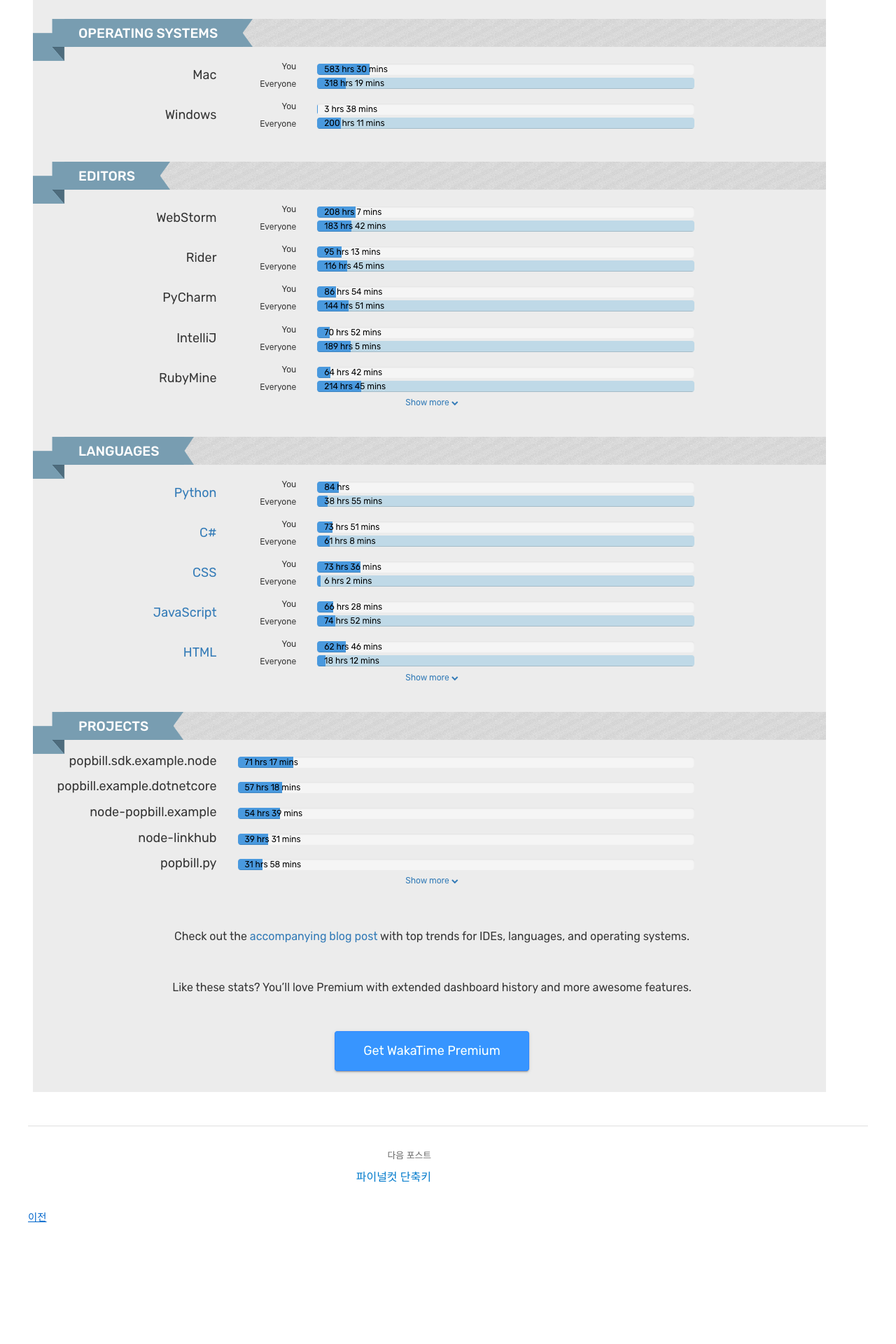
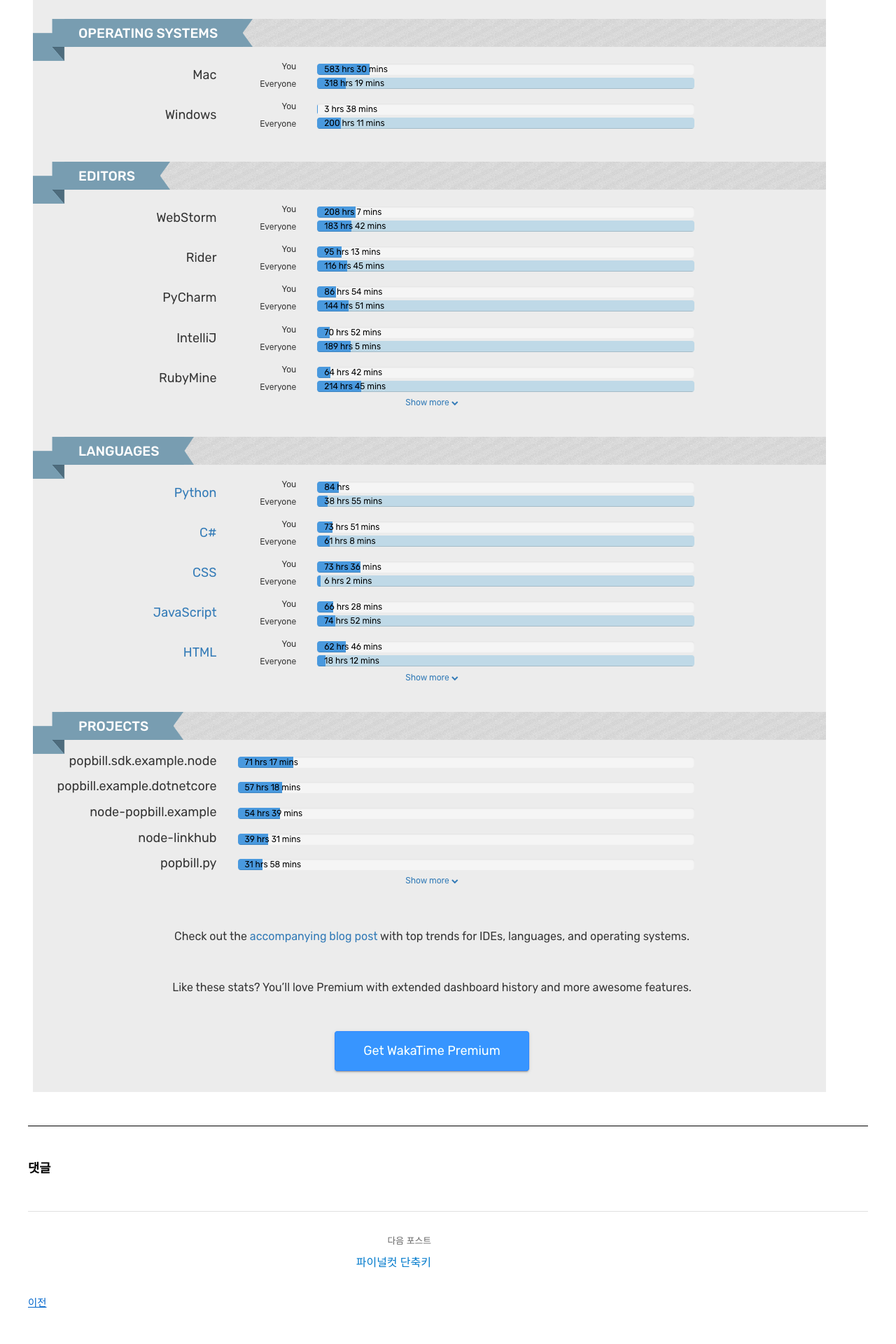
Before and after one commit to khjzzm/khjzzm.github.io, a Jekyll site: the page built from _posts/2019-01-01-a-look-back-at-2018.md, in a window 1280 px wide. Shown: the part 1030-2950 px from the top of the page at 70% size. Built offline with Jekyll 4.4.1, drawn with Linux system fonts in a browser that asks for light colours; some web fonts are replaced; comment, search, counter and statistics services are not loaded; before the commit the page ends 2828 px from its top, so only the background shows below that.

Commit message:
Giscus 댓글 기능 추가
- _includes/comments.html 생성
- _layouts/post.html에 댓글 섹션 추가
- 댓글 영역 스타일 추가

🤖 Generated with [Claude Code](https://claude.com/claude-code)

Co-Authored-By: Claude Opus 4.5 <noreply@anthropic.com>

```diff
--- /dev/null
+++ b/_includes/comments.html
@@ -0,0 +1,19 @@
+<section class="comments">
+  <h3>댓글</h3>
+  <script src="https://giscus.app/client.js"
+    data-repo="khjzzm/khjzzm.github.io"
+    data-repo-id="R_kgDOHcOC0g"
+    data-category="Comments"
+    data-category-id="DIC_kwDOHcOC0s4C0bBq"
+    data-mapping="pathname"
+    data-strict="0"
+    data-reactions-enabled="1"
+    data-emit-metadata="0"
+    data-input-position="top"
+    data-theme="preferred_color_scheme"
+    data-lang="ko"
+    data-loading="lazy"
+    crossorigin="anonymous"
+    async>
+  </script>
+</section>
--- a/_layouts/post.html
+++ b/_layouts/post.html
@@ -30,6 +30,8 @@ layout: default
   </div>
 
   {%- include related-posts.html -%}
+
+  {%- include comments.html -%}
 
   <footer class="post-navigation">
     {%- assign prev_post = page.previous -%}
--- a/assets/css/main.scss
+++ b/assets/css/main.scss
@@ -1439,3 +1439,20 @@ body[a="dark"] .post-content blockquote {
   background: #1a1a1a;
   border-left-color: #64b4ff;
 }
+
+/* ===== COMMENTS ===== */
+.comments {
+  margin-top: 3rem;
+  padding-top: 2rem;
+  border-top: 1px solid var(--border, #eee);
+}
+
+.comments h3 {
+  font-size: 1.1rem;
+  margin-bottom: 1.5rem;
+  color: var(--fg, #333);
+}
+
+.giscus {
+  margin-top: 1rem;
+}
```
